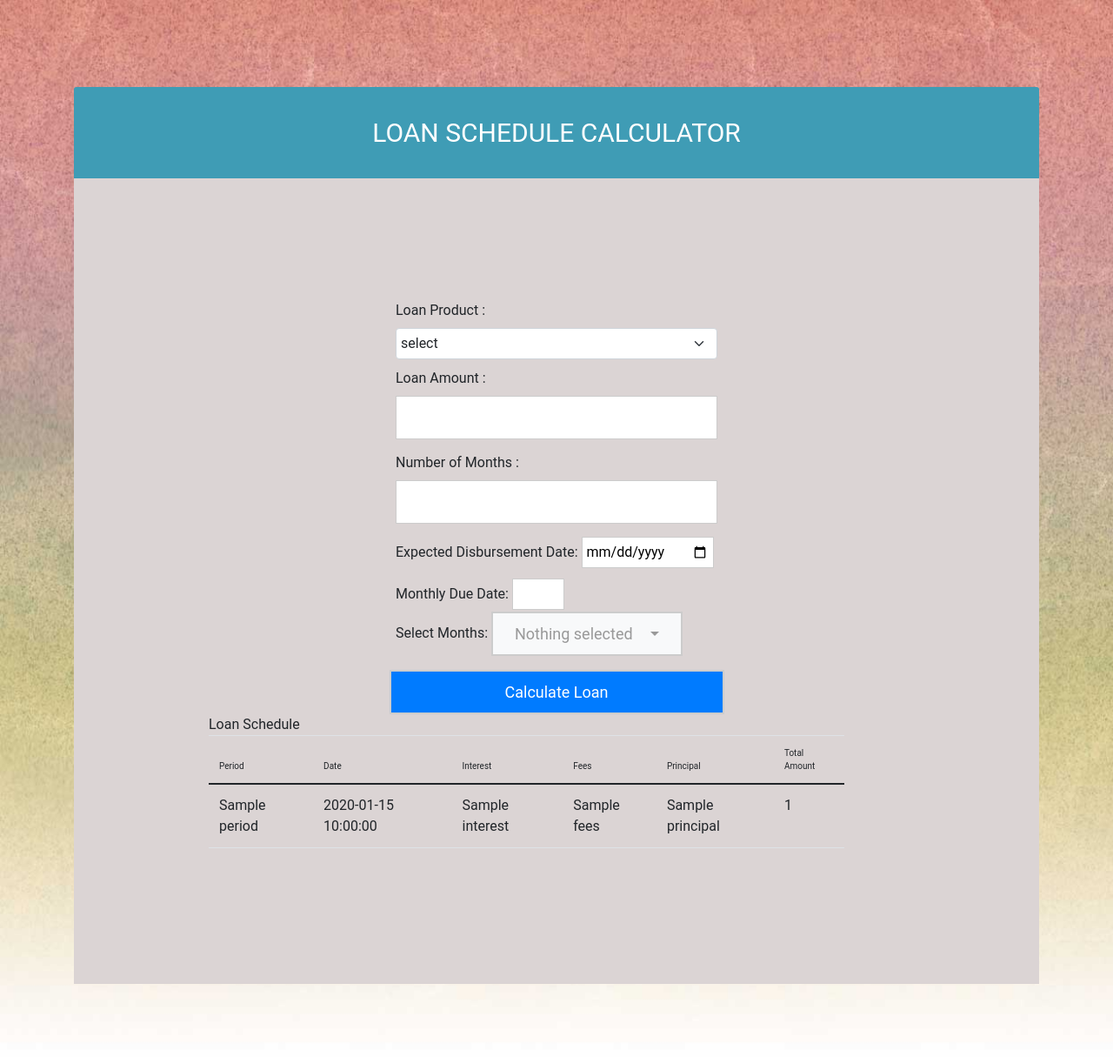
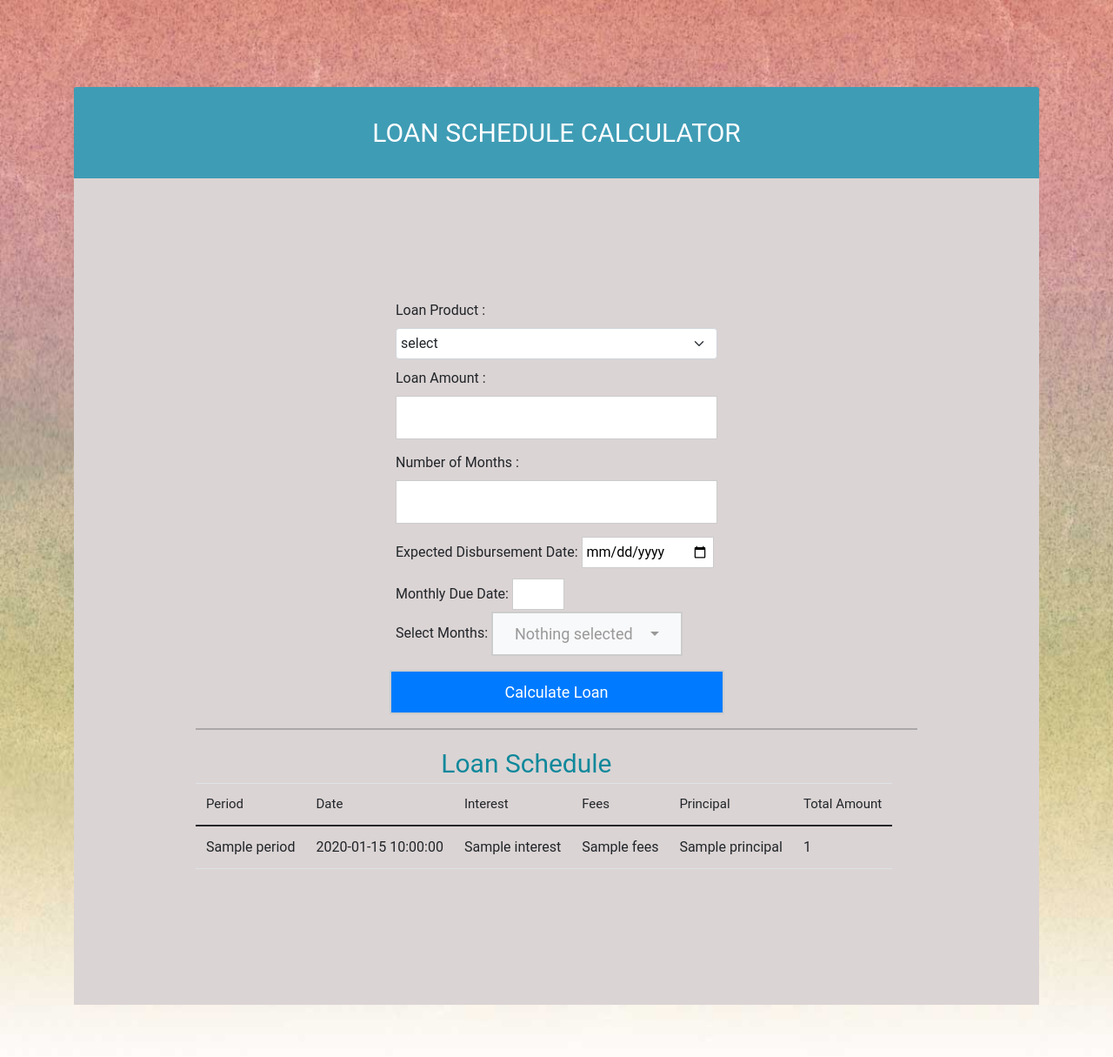
Before and after one commit to ritakendi/singlify_Technical_Test, a Flask app: template seasonal-loan-project /templates/home.html in a window 1280 px wide. Shown: the top 1215 px of the page at 87% size. Run offline with Flask 3, Linux system fonts and the light colour scheme; the template is opened without the code that fills it: most values are stand-ins (such as "Sample title", 1, 10 or a date in 2020); some libraries are stand-ins or nearby versions.

Commit message:
modified html and loan calculation function

```diff
--- a/seasonal-loan-project /templates/home.html
+++ b/seasonal-loan-project /templates/home.html
@@ -89,22 +89,29 @@
 
                             </div>
 
+                            <hr />
+
                             <div class="col-md-11">
                                 <div class="panel panel-primary">
-                                    <div class="panel-heading"><i class="fa fa-list-ul" aria-hidden="true"></i> Loan
-                                        Schedule </div>
-                                    <div class="panel-body">
+                                    <div class="panel-heading"
+                                        style="font-size:30px; color: #0f889b; text-align: center;">
+                                        <i class="fa fa-list-ul" aria-hidden="true"></i> Loan
+                                        Schedule
+                                    </div>
+                                </div>
+                            </div>
 
-                                        <table class="table table-condensed table-responsive" style='width: 100%;'>
+                            <div>
+                                <table class="table table-condensed table-responsive">
                                     <thead>
                                         <tr>
                                             <!-- <th class="small" style='font-size: 10px'># </th> -->
-                                                    <th class="small" style='font-size: 10px'>Period </th>
-                                                    <th class="small" style='font-size: 10px'>Date </th>
-                                                    <th class="small" style='font-size: 10px'>Interest</th>
-                                                    <th class="small" style='font-size: 10px'>Fees</th>
-                                                    <th class="small" style='font-size: 10px'>Principal</th>
-                                                    <th class="small" style='font-size: 10px'>Total Amount</th>
+                                            <th class="small" style='font-size: 15px'>Period </th>
+                                            <th class="small" style='font-size: 15px'>Date </th>
+                                            <th class="small" style='font-size: 15px'>Interest</th>
+                                            <th class="small" style='font-size: 15px'>Fees</th>
+                                            <th class="small" style='font-size: 15px'>Principal</th>
+                                            <th class="small" style='font-size: 15px'>Total Amount</th>
                                         </tr>
                                     </thead>
                                     <tbody>
@@ -121,7 +128,6 @@
                                     </tbody>
                                 </table>
                             </div>
-                                </div>
 
                         </div>
                     </form>
@@ -129,7 +135,6 @@
             </div>
 
         </div>
-
     </div>
 </body>
 
```
Also changed, not shown: seasonal-loan-project /calculation.py (+4 -4 lines). Lines whose indentation alone changed are shown as unchanged.
